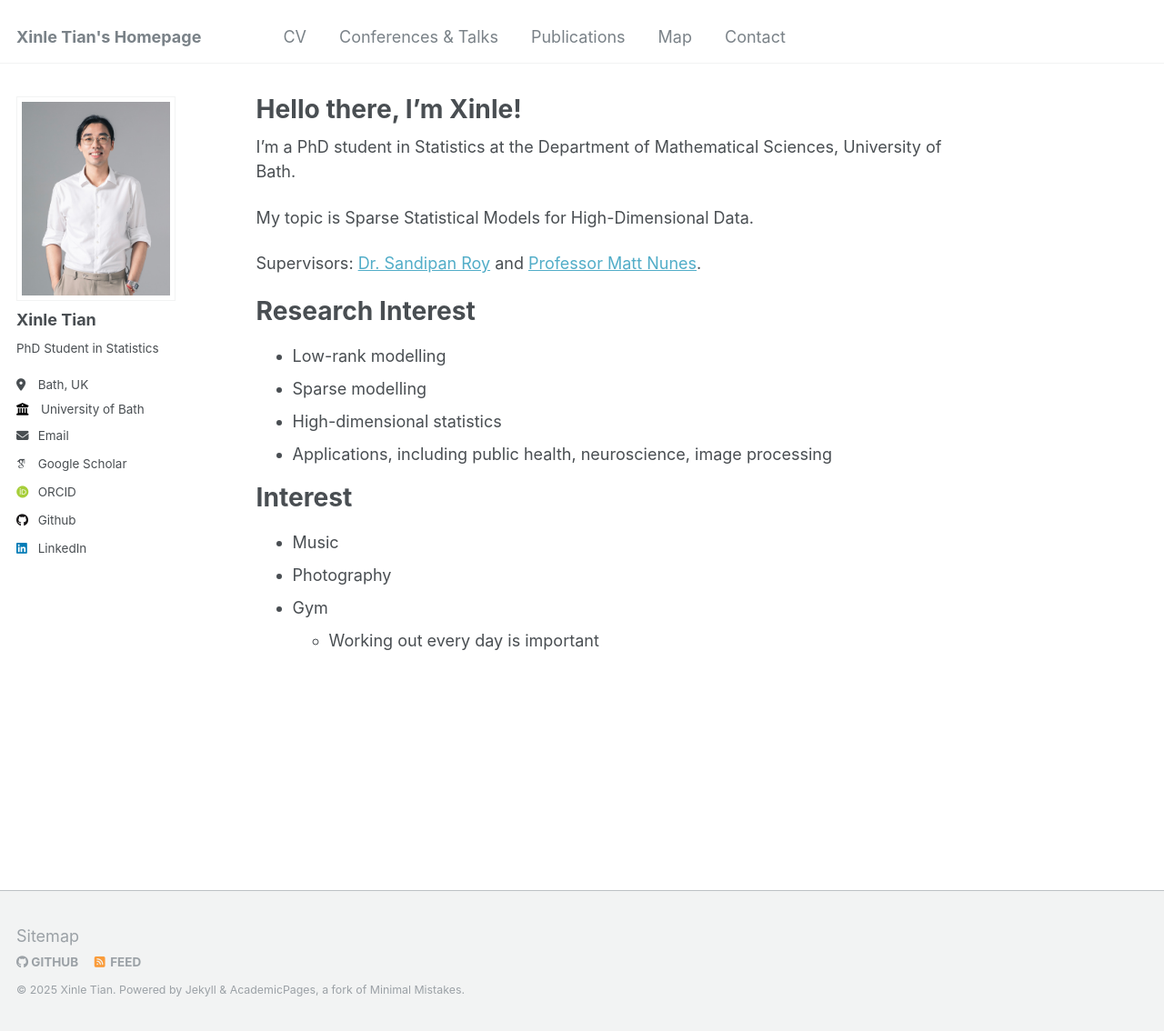
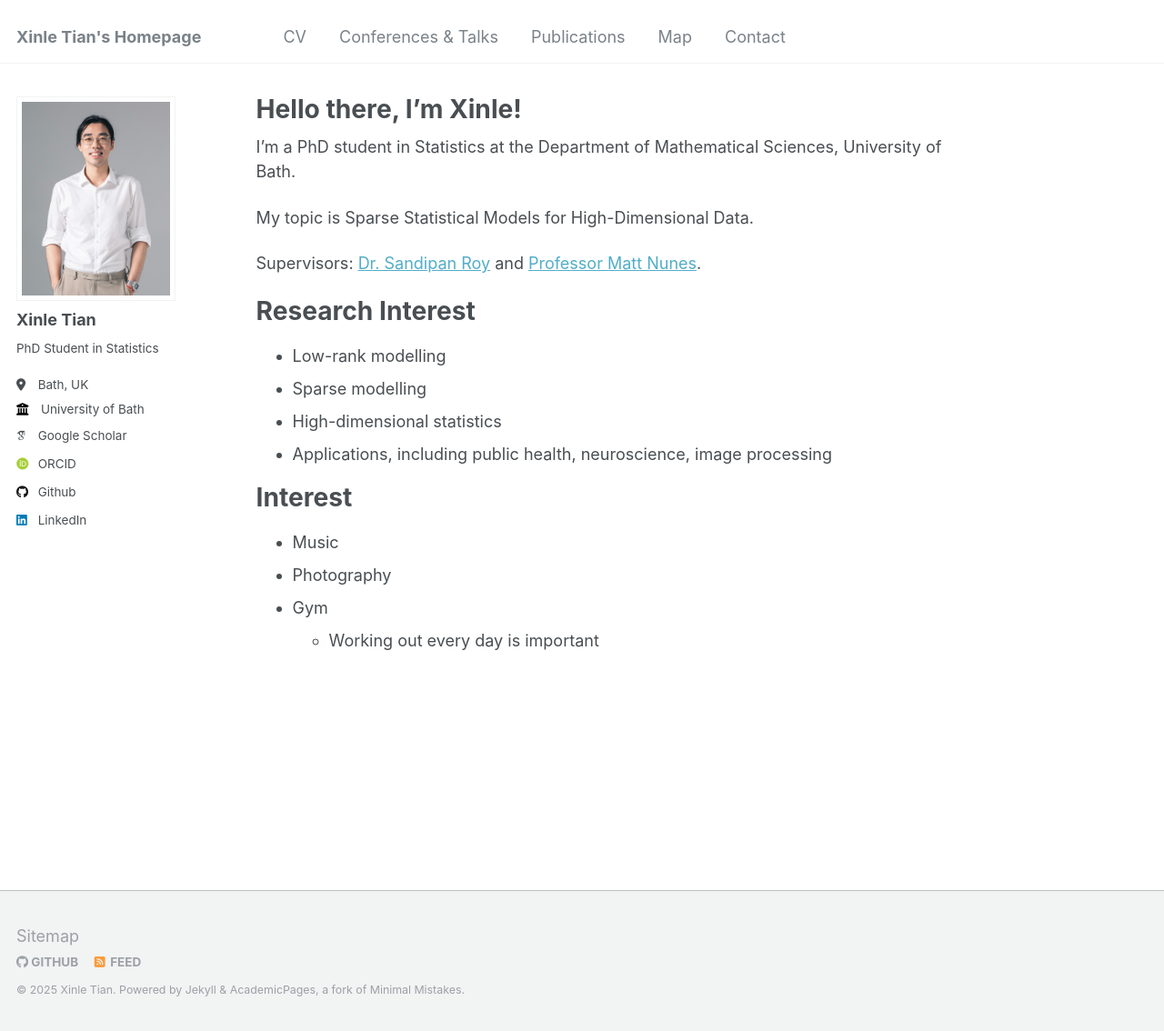
Before and after one commit to xinlet/xinlet.github.io, a Jekyll site: the page built from _pages/about.md, in a window 1280 px wide and 1134 px high. Shown: the whole window at 91% size. Built offline with Jekyll 4.4.1, drawn with Linux system fonts in a browser that asks for light colours; some web fonts are replaced.

Commit message:
Update _config.yml

```diff
--- a/_config.yml
+++ b/_config.yml
@@ -28,7 +28,7 @@ author:
   location         : "Bath, UK"
   employer         : "University of Bath"
   uri              : # URL
-  email            : "xt373@bath.ac.uk"
+  email            : #"xt373@bath.ac.uk"
 
   # Academic websites
   arxiv            : # URL - Update with the correct link to your profile
```
